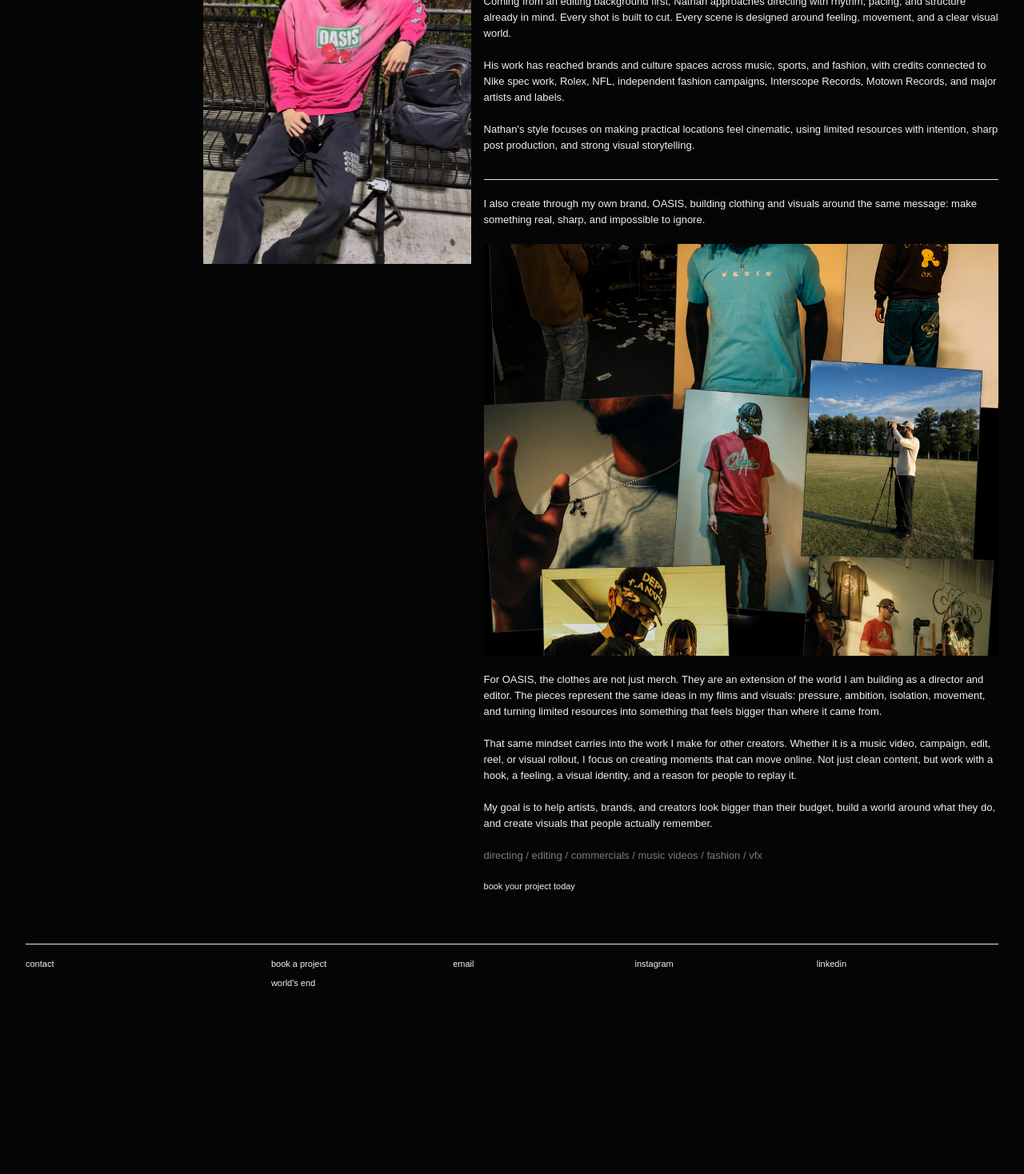
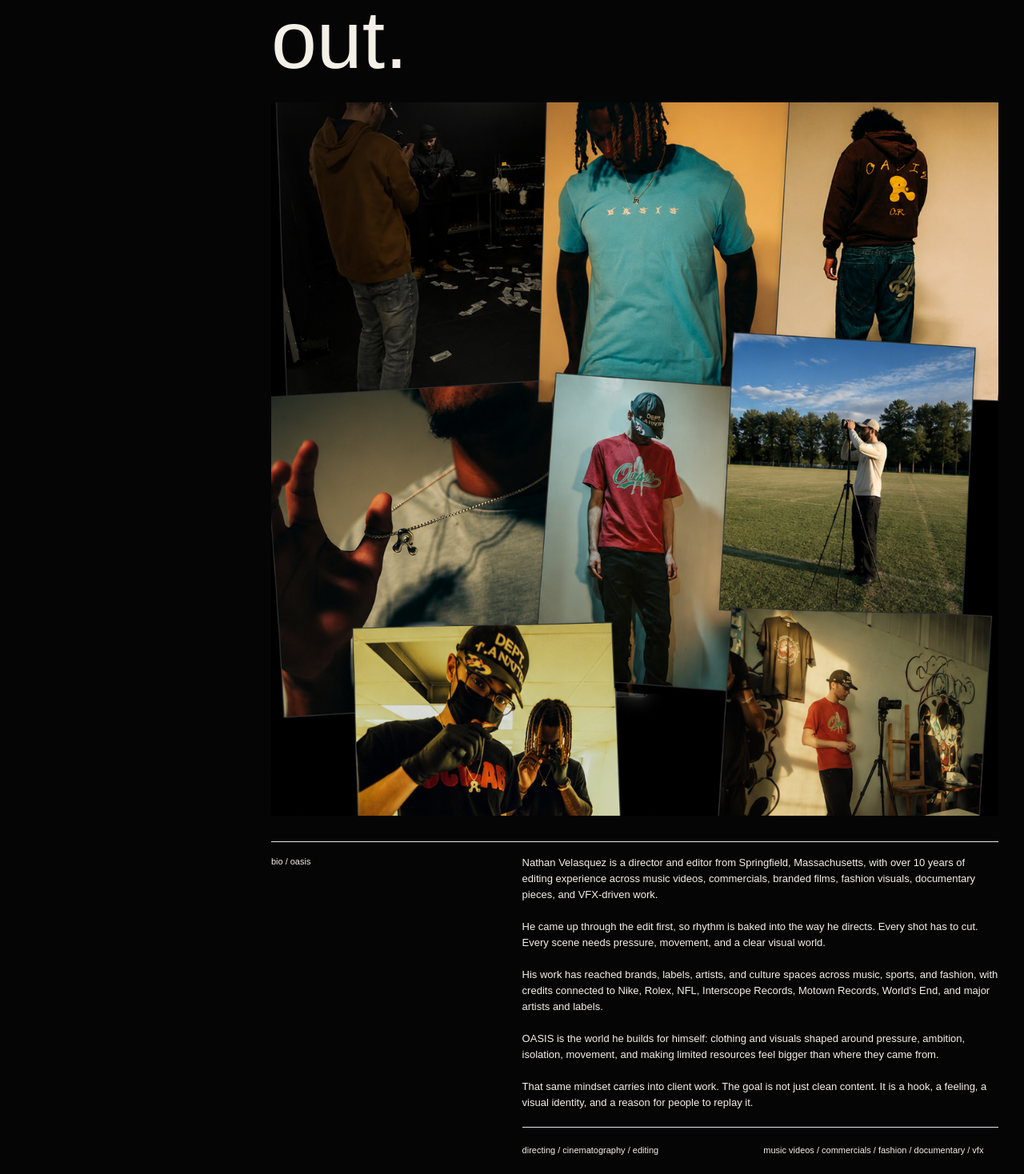
Before and after one commit to natemv7/nathan-velasquez-portfolio, a Next.js app: page /about in a window 1280 px wide. Shown: the part 200-1668 px from the top of the page at 80% size. Before the commit the page ends 1469 px from the top, so only its background shows below. Built offline with nearby package versions, Linux system fonts and the light colour scheme.

Commit message:
Upgrade portfolio positioning

```diff
--- a/app/about/page.tsx
+++ b/app/about/page.tsx
@@ -3,13 +3,12 @@
 import Link from "next/link";
 import { Footer } from "@/components/Footer";
 import { Navigation } from "@/components/Navigation";
-import { profileMedia } from "@/lib/projects";
 import { pageMetadata } from "@/lib/seo";
 
 export const metadata: Metadata = pageMetadata({
   title: "About",
   description:
-    "About Nathan Velasquez, a director and editor from Springfield, Massachusetts working across music videos, commercials, fashion visuals, documentary pieces, and VFX driven projects.",
+    "About Nathan Velasquez, a director and editor building cinematic music videos, commercials, fashion visuals, documentary pieces, and visual worlds through OASIS.",
   path: "/about",
 });
 
@@ -18,7 +17,7 @@
     <main className="min-h-screen bg-ink text-bone">
       <Navigation />
 
-      <section className="mx-auto grid max-w-[1600px] gap-x-4 gap-y-6 px-4 pb-16 pt-28 sm:px-6 md:grid-cols-[0.32fr_0.52fr_1fr] lg:px-8">
+      <section className="mx-auto grid max-w-[1600px] gap-x-4 gap-y-8 px-4 pb-16 pt-28 sm:px-6 md:grid-cols-[0.32fr_1fr] lg:px-8">
         <div className="text-[11px] lowercase leading-4 text-bone/54">
           <p>about</p>
           <Link href="/#selected-work" className="transition-colors hover:text-bone">
@@ -26,71 +25,62 @@
           </Link>
         </div>
 
-        <div className="relative aspect-[4/5] min-h-0 overflow-hidden bg-bone/[0.03]">
+        <div className="grid gap-8">
+          <h1 className="max-w-5xl text-[clamp(42px,8vw,118px)] font-medium lowercase leading-[0.9] tracking-normal text-bone">
+            built from the edit out.
+          </h1>
+
+          <div className="relative aspect-[1.02/1] overflow-hidden bg-bone/[0.03]">
             <Image
-            src={profileMedia.portrait}
-            alt="Nathan Velasquez seated with camera equipment."
+              src="/media/about/oasis-collage.png"
+              alt="OASIS clothing, production, and visual world collage."
               fill
-            sizes="(min-width: 768px) 32vw, 100vw"
-            className="object-cover object-[50%_20%]"
+              priority
+              sizes="(min-width: 768px) 68vw, 100vw"
+              className="object-cover"
             />
           </div>
+
+          <div className="grid gap-x-4 gap-y-8 border-t border-bone/12 pt-4 md:grid-cols-[0.5fr_1fr]">
+            <p className="text-[11px] lowercase leading-4 text-bone/54">bio / oasis</p>
 
             <div className="grid max-w-3xl content-start gap-5 text-[13px] leading-5 text-bone/68">
               <p>
                 Nathan Velasquez is a director and editor from Springfield, Massachusetts, with over 10 years of editing
-            experience. His work moves through music videos, commercials, spec ads, fashion visuals, documentary pieces,
-            and VFX driven projects.
+                experience across music videos, commercials, branded films, fashion visuals, documentary pieces, and
+                VFX-driven work.
               </p>
               <p>
-            Coming from an editing background first, Nathan approaches directing with rhythm, pacing, and structure
-            already in mind. Every shot is built to cut. Every scene is designed around feeling, movement, and a clear
-            visual world.
+                He came up through the edit first, so rhythm is baked into the way he directs. Every shot has to cut.
+                Every scene needs pressure, movement, and a clear visual world.
               </p>
               <p>
-            His work has reached brands and culture spaces across music, sports, and fashion, with credits connected to
-            Nike spec work, Rolex, NFL, independent fashion campaigns, Interscope Records, Motown Records, and major
+                His work has reached brands, labels, artists, and culture spaces across music, sports, and fashion, with
+                credits connected to Nike, Rolex, NFL, Interscope Records, Motown Records, World&apos;s End, and major
                 artists and labels.
               </p>
               <p>
-            Nathan&apos;s style focuses on making practical locations feel cinematic, using limited resources with
-            intention, sharp post production, and strong visual storytelling.
+                OASIS is the world he builds for himself: clothing and visuals shaped around pressure, ambition,
+                isolation, movement, and making limited resources feel bigger than where they came from.
+              </p>
+              <p>
+                That same mindset carries into client work. The goal is not just clean content. It is a hook, a feeling,
+                a visual identity, and a reason for people to replay it.
               </p>
 
-          <div className="mt-3 grid gap-5 border-t border-bone/12 pt-5">
-            <p>
-              I also create through my own brand, OASIS, building clothing and visuals around the same message: make
-              something real, sharp, and impossible to ignore.
-            </p>
-            <div className="relative aspect-[4/5] overflow-hidden bg-bone/[0.03] sm:aspect-[5/4]">
-              <Image
-                src="/media/about/oasis-collage.png"
-                alt="OASIS clothing and production collage."
-                fill
-                sizes="(min-width: 768px) 54vw, 100vw"
-                className="object-cover"
-              />
-            </div>
-            <p>
-              For OASIS, the clothes are not just merch. They are an extension of the world I am building as a director
-              and editor. The pieces represent the same ideas in my films and visuals: pressure, ambition, isolation,
-              movement, and turning limited resources into something that feels bigger than where it came from.
-            </p>
-            <p>
-              That same mindset carries into the work I make for other creators. Whether it is a music video, campaign,
-              edit, reel, or visual rollout, I focus on creating moments that can move online. Not just clean content,
-              but work with a hook, a feeling, a visual identity, and a reason for people to replay it.
-            </p>
-            <p>
-              My goal is to help artists, brands, and creators look bigger than their budget, build a world around what
-              they do, and create visuals that people actually remember.
-            </p>
+              <div className="grid gap-2 border-t border-bone/12 pt-5 text-[11px] lowercase leading-4 text-bone/54 sm:grid-cols-2">
+                <p>directing / cinematography / editing</p>
+                <p>music videos / commercials / fashion / documentary / vfx</p>
               </div>
 
-          <p className="text-bone/50">directing / editing / commercials / music videos / fashion / vfx</p>
-          <Link href="/book" className="text-[11px] lowercase leading-4 text-bone/72 transition-colors hover:text-bone">
+              <Link
+                href="/book"
+                className="text-[11px] lowercase leading-4 text-bone/72 transition-colors hover:text-bone"
+              >
                 book your project today
               </Link>
+            </div>
+          </div>
         </div>
       </section>
 
--- a/components/ProjectInquiryForm.tsx
+++ b/components/ProjectInquiryForm.tsx
@@ -5,18 +5,26 @@
 
 const projectTypes = [
   "Music Video",
-  "Commercial",
-  "Campaign Film",
-  "Fashion / Runway",
+  "Commercial / Brand Film",
+  "Campaign Rollout",
+  "Fashion Visual",
   "Documentary",
-  "Editing / Post",
-  "VFX",
+  "Editing / Trailer / Reel",
+  "Show Recap",
+  "VFX / Post",
   "Other",
 ];
 
 const timelines = ["ASAP", "1-2 weeks", "3-4 weeks", "1-2 months", "Flexible / planning ahead"];
 const budgets = ["Under $2.5k", "$2.5k-$5k", "$5k-$10k", "$10k-$20k", "$20k+", "Not sure yet"];
-const deliverableOptions = ["Full film", "Social cutdowns", "Teaser / trailer", "VFX", "Post supervision"];
+const deliverableOptions = [
+  "Full film",
+  "Social cutdowns",
+  "Teaser / trailer",
+  "Edit only",
+  "Production",
+  "Post supervision",
+];
 
 type FormState = {
   name: string;
@@ -139,7 +147,7 @@
             value={form.title}
             onChange={(event) => updateField("title", event.target.value)}
             className="w-full border-b border-bone/16 bg-transparent px-0 py-2 text-[13px] normal-case leading-5 text-bone outline-none transition-colors placeholder:text-bone/26 focus:border-bone/60"
-          placeholder="artist, brand, or working title"
+            placeholder="artist, brand, campaign, or working title"
             required
           />
         </label>
@@ -219,7 +227,7 @@
           value={form.references}
           onChange={(event) => updateField("references", event.target.value)}
           className="min-h-20 w-full resize-y border border-bone/12 bg-transparent p-2 text-[13px] normal-case leading-5 text-bone outline-none transition-colors placeholder:text-bone/26 focus:border-bone/60"
-          placeholder="vimeo links, moodboards, songs, decks, or references"
+          placeholder="songs, scripts, decks, moodboards, vimeo links, youtube links, or references"
         />
       </label>
 
@@ -229,7 +237,7 @@
           value={form.notes}
           onChange={(event) => updateField("notes", event.target.value)}
           className="min-h-28 w-full resize-y border border-bone/12 bg-transparent p-2 text-[13px] normal-case leading-5 text-bone outline-none transition-colors placeholder:text-bone/26 focus:border-bone/60"
-          placeholder="tell me the goal, vibe, deadline pressure, must-haves, and anything already locked."
+          placeholder="tell me the goal, vibe, deadline pressure, must-haves, what is already locked, and what needs help."
           required
         />
       </label>
--- a/lib/projects.ts
+++ b/lib/projects.ts
@@ -140,7 +140,7 @@
       { label: "Produced By", value: "World's End" },
     ],
     featured: true,
-    priority: 4,
+    priority: 3,
     sourceUrl: `${sourceBase}/ammxnike/`,
     finalVideoUrl: "https://vimeo.com/1198760213?fl=pl&fe=ti",
     videoEmbedUrl: vimeoEmbed("1198760213"),
@@ -185,14 +185,14 @@
     title: "Can't Change",
     client: "Lil Tjay",
     year: "2026",
-    role: "AI Artist, VFX Artist",
+    role: "VFX Artist",
     type: "Music Video",
     summary:
-      "Can't Change expands the scale of the original footage through AI generated environments and visual effects. My role focused on building believable animals, aerial elements, and larger cinematic moments while keeping the effects connected to the lighting, movement, and tone of the live action footage.",
+      "Can't Change expands the scale of the original footage through environments and visual effects. My role focused on building believable animals, aerial elements, and larger cinematic moments while keeping the effects connected to the lighting, movement, and tone of the live action footage.",
     brief:
       "Expand the live action footage into larger cinematic moments without breaking the lighting, movement, or tone.",
     build:
-      "AI generated animals, aerial elements, and environment extensions were built to feel connected to the captured footage.",
+      "Generated animals, aerial elements, and environment extensions were built to feel connected to the captured footage.",
     result:
       "The finished music video gains a bigger visual scale while keeping the VFX tied to the live action world.",
     credits: [
@@ -264,7 +264,7 @@
       "A tight music video edit built around energy, clarity, and replay value.",
     credits: [{ label: "Editor", value: "Nathan Velasquez" }],
     featured: true,
-    priority: 3,
+    priority: 5,
     finalVideoUrl: "https://www.youtube.com/watch?v=PDQM23AiARM",
     previewVideo: "/media/projects/lil-baby-fu2x/preview.mp4",
     posterStatus: "FU2X preview",
@@ -287,7 +287,7 @@
       "A polished edit connecting music, sports, and campaign energy with a strong visual pace.",
     credits: [{ label: "Editor", value: "Nathan Velasquez" }],
     featured: true,
-    priority: 5,
+    priority: 4,
     finalVideoUrl: "https://www.youtube.com/watch?v=LjYgsSzCGZQ",
     previewVideo: "/media/projects/lil-baby-nfl-touchdown/preview.mp4",
     posterStatus: "Touchdown preview",
@@ -380,7 +380,7 @@
     role: "Director, Cinematographer, Editor, VFX Artist",
     type: "Music Video",
     summary:
-      "A surreal performance video filmed inside the abandoned Holy Land USA property. The location already carried a strange, almost apocalyptic feeling, so the visual pushed that world further with AI enhanced fire, animals, and environmental effects.",
+      "A surreal performance video filmed inside the abandoned Holy Land USA property. The location already carried a strange, almost apocalyptic feeling, so the visual pushed that world further with fire, animals, and environmental effects.",
     brief:
       "Use an already strange location as the base for a world that feels unstable, cinematic, and bigger than what was captured in camera.",
     build:
@@ -392,7 +392,7 @@
       { label: "VFX Artist", value: "Nathan Velasquez" },
     ],
     featured: true,
-    priority: 9,
+    priority: 10,
     sourceUrl: `${sourceBase}/kaesavokay/`,
     finalVideoUrl: "https://vimeo.com/1198813761?fl=pl&fe=ti",
     videoEmbedUrl: vimeoEmbed("1198813761"),
@@ -592,7 +592,7 @@
       "A clean, elegant recap that carries the movement of the day without becoming a generic event video.",
     credits: [{ label: "Directed, Shot, Edited", value: "Nathan Velasquez" }],
     featured: true,
-    priority: 10,
+    priority: 7,
     sourceUrl: `${sourceBase}/nybfw/`,
     finalVideoUrl: "https://vimeo.com/1198804611?fl=pl&fe=ti",
     videoEmbedUrl: vimeoEmbed("1198804611"),
@@ -676,11 +676,11 @@
   },
   {
     slug: "targeted",
-    title: "Commercial",
+    title: "Campaign Film",
     client: "Targeted",
     year: "2026",
     role: "Director, Cinematographer, Editor",
-    type: "Commercial / Spec",
+    type: "Commercial Campaign",
     summary:
       "A commercial piece directed, shot, and edited by Nathan Velasquez.",
     brief:
@@ -691,7 +691,7 @@
       "A sharp commercial visual built to give the brand a larger, more cinematic presence.",
     credits: [{ label: "Directed, Shot, Edited", value: "Nathan Velasquez" }],
     featured: true,
-    priority: 7,
+    priority: 9,
     finalVideoUrl: "https://vimeo.com/1205297300",
     videoEmbedUrl: vimeoEmbed("1205297300"),
     previewVideo: "/media/projects/targeted/preview.mp4",
@@ -821,11 +821,11 @@
     role: "Director, Cinematographer, Editor",
     type: "Music Video",
     summary:
-      "A gritty performance driven visual built around isolation, pressure, and explosive energy. Shot across stark outdoor locations with aggressive handheld movement, distorted perspectives, and AI enhanced fire effects to push the world beyond reality.",
+      "A gritty performance driven visual built around isolation, pressure, and explosive energy. Shot across stark outdoor locations with aggressive handheld movement, distorted perspectives, and fire effects to push the world beyond reality.",
     brief:
       "Build a performance visual around isolation, pressure, and explosive energy.",
     build:
-      "Stark outdoor locations, aggressive handheld movement, distorted perspectives, and AI enhanced fire effects push the world beyond reality.",
+      "Stark outdoor locations, aggressive handheld movement, distorted perspectives, and fire effects push the world beyond reality.",
     result:
       "A direct, explosive music video that turns minimal locations into a harsher, more unstable visual world.",
     credits: [{ label: "Directed, Shot, Edited", value: "Nathan Velasquez" }],
@@ -853,7 +853,7 @@
       },
       {
         src: "/media/projects/kadin-johnny-gat/hk-vfx-world.jpg",
-        alt: "AI enhanced blue environment frame from Johnny Gat.",
+        alt: "Blue environment effects frame from Johnny Gat.",
         orientation: "wide",
       },
     ],
--- a/lib/seo.ts
+++ b/lib/seo.ts
@@ -4,7 +4,7 @@
 export const siteName = "Nathan Velasquez";
 export const defaultTitle = "Nathan Velasquez | Director & Editor";
 export const defaultDescription =
-  "Nathan Velasquez is a director and editor creating music videos, commercials, campaign films, documentary pieces, fashion visuals, and VFX driven work.";
+  "Nathan Velasquez is a director and editor building cinematic music videos, commercials, branded films, fashion visuals, documentary pieces, and post-driven campaigns.";
 export const ogImage = "/media/seo/og-image.jpg";
 
 export function pageMetadata({
```
Also changed, not shown: app/book/page.tsx (+12 -17 lines), app/contact/page.tsx (+13 -16 lines), app/page.tsx (+58 -11 lines), components/ProjectCard.tsx (+23 -5 lines). Lines whose indentation alone changed are shown as unchanged.
